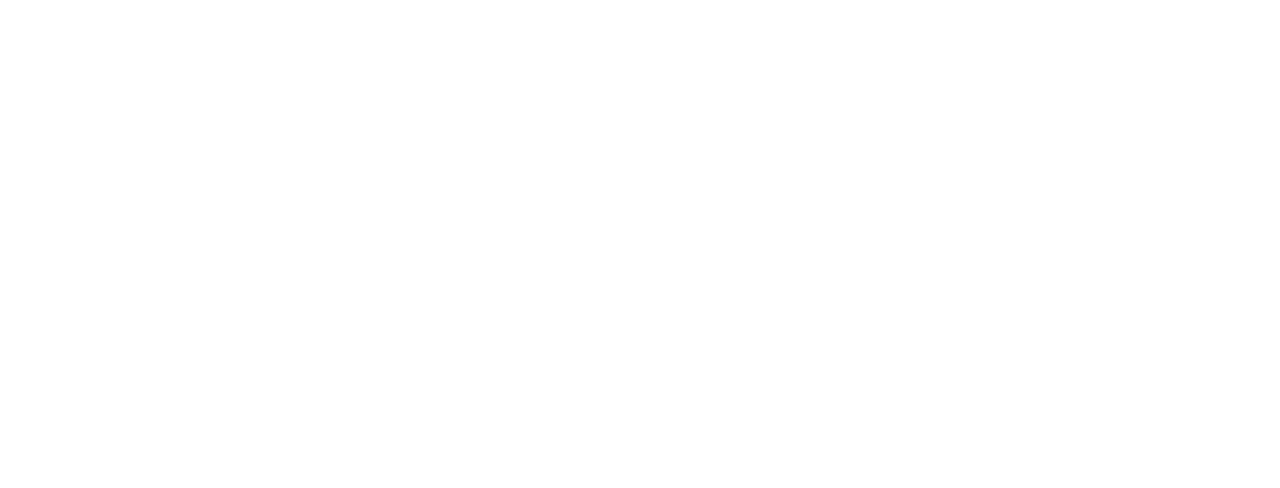
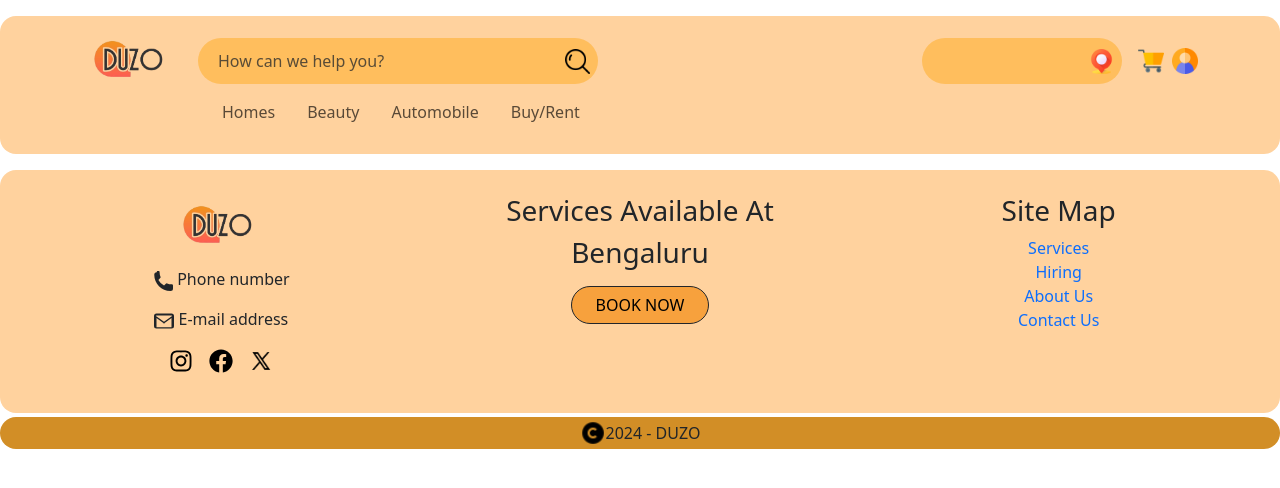
Before and after one commit to Achuabhal/work, a React (Vite) app in the folder work/: page /sample in a window 1280 px wide. Before the commit this address had no page. Shown: the top 488 px of the page. Built offline with nearby package versions, Linux system fonts and the light colour scheme; a small style sheet from the web is missing.

Commit message:
Components are included

```diff
--- a/work/src/App.jsx
+++ b/work/src/App.jsx
@@ -2,6 +2,7 @@
 import { BrowserRouter, Routes, Route } from 'react-router-dom';
 
 import LOGO from './pages/login';
+import Sample from './pages/Sample';
 import CONTACT from './pages/contact';
 import ACCOUNT from './pages/MyAccount';
 import ABDUL from './pages/abdul';
@@ -32,6 +33,8 @@
         <Route path="/about" element={<AboutUs />} />
         {/* Route that shows a modal with the Slot component */}
         <Route path="/ooops" element={<ModalContent component={<Oops />} />} />
+        <Route path="/sample" element={<Sample/>}/>
+
       </Routes>
     </BrowserRouter>
   );
--- a/work/src/components/Copyright.jsx
+++ b/work/src/components/Copyright.jsx
@@ -1,4 +1,5 @@
 import React from 'react'
+import "bootstrap/dist/css/bootstrap.min.css";
 
 function Copyright() {
   return (
--- a/work/src/components/Navbar.jsx
+++ b/work/src/components/NavbarOne.jsx
@@ -1,6 +1,8 @@
 import React from 'react'
+import { Container, Row, Col, Form,Navbar,Nav } from "react-bootstrap";
+import "bootstrap/dist/css/bootstrap.min.css";
 
-function Navbar() {
+function NavbarOne() {
   return (
     <div>
        <Navbar style={{ backgroundColor: "#FFD29E" }} expand="lg" className="rounded-4 my-3 ">
@@ -82,4 +84,4 @@
   )
 }
 
-export default Navbar
+export default NavbarOne
--- a/work/src/pages/AboutUs.jsx
+++ b/work/src/pages/AboutUs.jsx
@@ -12,25 +12,29 @@
 const AboutUs = () => {
   return (
     <>
+      <div className="me-3 w-100">
+        {/* Navbar */}
 
-      {/* Navbar */}
-  <div className="me-3 w-100">
-      <Navbar style={{ backgroundColor: "#FFD29E" }} expand="lg" className="rounded-4 my-3 ">
-  <Container >
-
+        <Navbar
+          style={{ backgroundColor: "#FFD29E" }}
+          expand="lg"
+          className="rounded-4 my-3 "
+        >
+          <Container>
             <Navbar.Brand className="mb-5">
               <img src="/duzo.png" alt="DUZO" width="100" />
             </Navbar.Brand>
-
 
             <Navbar.Toggle aria-controls="basic-navbar-nav" className="mb-5" />
 
             <Navbar.Collapse id="basic-navbar-nav">
               <div className="d-flex flex-column w-100">
                 <div className="d-flex w-100 align-items-center justify-content-between gap-3 flex-wrap">
-
                   <div className="flex-grow-1">
-            <Form className="w-100" style={{ minWidth: "200px", maxWidth: "400px" }}>
+                    <Form
+                      className="w-100"
+                      style={{ minWidth: "200px", maxWidth: "400px" }}
+                    >
                       <Form.Group className="input-group">
                         <div
                           className="d-flex align-items-center w-100 rounded-pill px-2"
@@ -45,12 +49,17 @@
                             placeholder="How can we help you?"
                             className="form-control border-0 shadow-none bg-transparent"
                           />
-                  <img src="/search.png" alt="Search" width="25" height="25" className="ms-2" />
+                          <img
+                            src="/search.png"
+                            alt="Search"
+                            width="25"
+                            height="25"
+                            className="ms-2"
+                          />
                         </div>
                       </Form.Group>
                     </Form>
                   </div>
-
 
                   <div style={{ minWidth: "150px", maxWidth: "200px" }}>
                     <Form className="w-100">
@@ -63,20 +72,27 @@
                             border: "none",
                           }}
                         >
-                  <Form.Control type="text" className="form-control border-0 shadow-none bg-transparent" />
-                  <img src="/image.png" alt="Image" width="25" height="25" className="ms-2" />
+                          <Form.Control
+                            type="text"
+                            className="form-control border-0 shadow-none bg-transparent"
+                          />
+                          <img
+                            src="/image.png"
+                            alt="Image"
+                            width="25"
+                            height="25"
+                            className="ms-2"
+                          />
                         </div>
                       </Form.Group>
                     </Form>
                   </div>
-
 
                   <div className="d-flex align-items-center gap-2">
                     <img src="/cart.png" width="26" height="26" alt="Cart" />
                     <img src="/user.png" width="26" height="26" alt="Profile" />
                   </div>
                 </div>
-
 
                 <div className="w-100 d-flex justify-content-start mt-2 px-3">
                   <Nav className="d-flex gap-3 flex-wrap">
@@ -90,8 +106,6 @@
             </Navbar.Collapse>
           </Container>
         </Navbar>
-
-
 
         {/* About us */}
         <Container
@@ -132,7 +146,6 @@
           </Row>
         </Container>
 
-
         {/* FAQ Section */}
         <Container
           className="p-4 rounded-4 my-4"
@@ -143,7 +156,9 @@
             minHeight: "250px",
           }}
         >
-        <h2 className="mb-3 text-start ">Frequently Asked Questions (FAQ'S)</h2>
+          <h2 className="mb-3 text-start ">
+            Frequently Asked Questions (FAQ'S)
+          </h2>
           <details>
             <summary className="fw-bold"></summary>
             <p></p>
@@ -169,7 +184,6 @@
           style={{ backgroundColor: "#FFD29E" }}
         >
           <Row>
-
             <Col md={4}>
               <img src="/duzo.png" alt="DUZO" width="100" className="mb-2" />
               <p>
@@ -197,23 +211,24 @@
                 E-mail address
               </p>
               <div className="d-flex justify-content-center gap-3">
-
-              <p><FaInstagram size={24} color="black" />
+                <p>
+                  <FaInstagram size={24} color="black" />
                 </p>
-
-
 
                 <p>
                   <FaFacebook size={24} color="black" />
                 </p>
 
                 <div>
-<img src="/TWIITERX.png" alt="Twitter X Logo" width="24" height="24" />
+                  <img
+                    src="/TWIITERX.png"
+                    alt="Twitter X Logo"
+                    width="24"
+                    height="24"
+                  />
                 </div>
-
               </div>
             </Col>
-
 
             <Col md={4}>
               <h3>Services Available At</h3>
@@ -225,7 +240,6 @@
                 BOOK NOW
               </button>
             </Col>
-
 
             <Col md={4}>
               <h3>Site Map</h3>
@@ -258,11 +272,17 @@
         {/* Copyright Section */}
         <div
           className="mt-1 rounded-4 text-center  d-flex justify-content-center align-items-center"
-        style={{ backgroundColor: "#D28E26",height:"2rem" }}
+          style={{ backgroundColor: "#D28E26", height: "2rem" }}
         >
           <div>
-<img src="/copyright.png" alt="Twitter X Logo" width="26" height="26" />
+            <img
+              src="/copyright.png"
+              alt="Twitter X Logo"
+              width="26"
+              height="26"
+            />
           </div>
+
           2024 - DUZO
         </div>
       </div>
--- /dev/null
+++ b/work/src/pages/Sample.jsx
@@ -0,0 +1,17 @@
+import React from 'react'
+import NavbarOne from '../components/NavbarOne'
+import Footer from '../components/Footer'
+import Copyright from '../components/Copyright'
+
+
+function Sample() {
+  return (
+    <div>
+      <NavbarOne/>
+      <Footer/>
+      <Copyright/>
+    </div>
+  )
+}
+
+export default Sample
```
Also changed, not shown: work/src/components/Footer.jsx (+9 -0 lines). Lines whose indentation alone changed are shown as unchanged.
